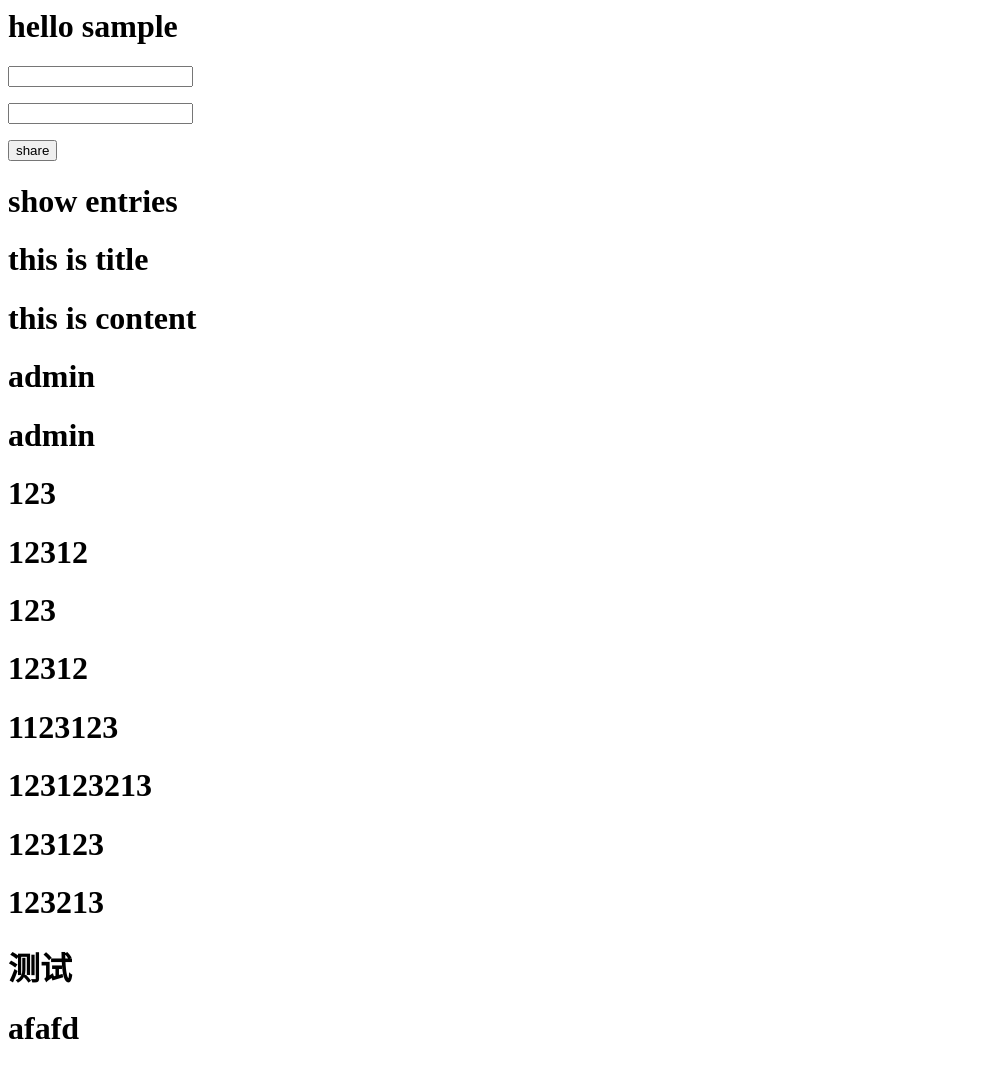
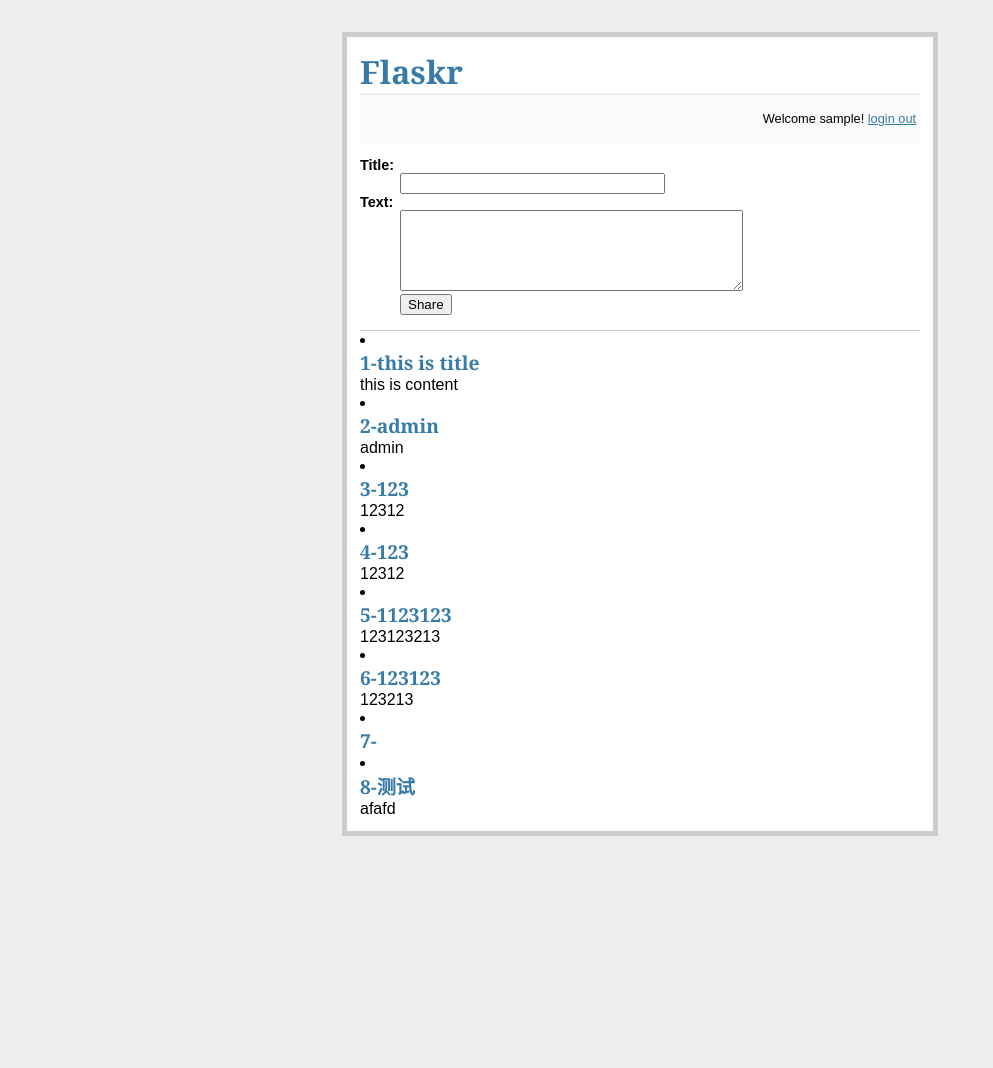
Before and after one commit to rhodesiaxlo/flask_example, a Flask app: page / in a window 1280 px wide. Shown: the whole page, without its empty margins (0-993 px from the left). After the commit the page ends 836 px from the top, so only its background shows below. Run offline with Flask 2, Linux system fonts and the light colour scheme; the visitor is signed in with stand-in values (Sample User, id 1); data comes from the database, SQL or seed files in the repository; both versions use the stored data as it was after the commit.

Commit message:
jinjia2 templates

```diff
--- /dev/null
+++ b/static/style.css
@@ -0,0 +1,18 @@
+body            { font-family: sans-serif; background: #eee; }
+a, h1, h2       { color: #377BA8; }
+h1, h2          { font-family: 'Georgia', serif; margin: 0; }
+h1              { border-bottom: 2px solid #eee; }
+h2              { font-size: 1.2em; }
+
+.page           { margin: 2em auto; width: 35em; border: 5px solid #ccc;
+                  padding: 0.8em; background: white; }
+.entries        { list-style: none; margin: 0; padding: 0; }
+.entries li     { margin: 0.8em 1.2em; }
+.entries li h2  { margin-left: -1em; }
+.add-entry      { font-size: 0.9em; border-bottom: 1px solid #ccc; }
+.add-entry dl   { font-weight: bold; }
+.metanav        { text-align: right; font-size: 0.8em; padding: 0.3em;
+                  margin-bottom: 1em; background: #fafafa; }
+.flash          { background: #CEE5F5; padding: 0.5em;
+                  border: 1px solid #AACBE2; }
+.error          { background: #F0D6D6; padding: 0.5em; }
--- /dev/null
+++ b/templates/layout.html
@@ -0,0 +1,18 @@
+<!doctype html>
+<title>Flaskr</title>
+
+<!--css -->
+<link rel="stylesheet" type="text/css" href="{{url_for('static',filename='style.css')}}">
+
+<div class="page">
+    <h1>Flaskr</h1>
+    <div class="metanav">
+        <!-- if user not login,show login button,otherwise ,show logout button -->
+        {% if not session.islogin %}
+            <a href="{{url_for('login')}}">login in</a>
+        {% else %}
+            <p>Welcome {{session.username}}! <a href="{{url_for('logout')}}">login out</a></p>
+        {% endif %}
+    </div>
+    {% block body %}{% endblock %}
+</div>
--- a/templates/show_entries.html
+++ b/templates/show_entries.html
@@ -1,22 +1,19 @@
-{% if session['islogin']: %}
-    <h1>hello {{session.username}}</h1>
-{% else: %}
-    <h1>loged out</h1>
+{% extends "layout.html" %}
+{% block body %}
+{% if session.islogin %}
+  <form action="{{ url_for('add_entry') }}" method=post class=add-entry>
+      <dl>
+        <dt>Title:
+        <dd><input type=text size=30 name=title>
+        <dt>Text:
+        <dd><textarea name=text rows=5 cols=40></textarea>
+        <dd><input type=submit value=Share>
+      </dl>
+    </form>
 {% endif %}
-
-
-<!-- if user login ,show this block -->
-{% if session.islogin: %}
-<form method="POST" action={{url_for('add_entry')}}>
-    <p><input name="title" value=""></p>
-    <p><input name="text" value=""></p>
-    <p><button type="submit">share</button></p>
-</form>
-{% endif %}
-
-
-<h1>show entries</h1>
-{% for i in entries %}
-<h1>{{i.title}}</h1>
-<h1>{{i.text}}</h1>
+{% for entry in entries %}
+    <li><h2>{{entry.id}}-{{ entry.title }}</h2>{{ entry.text|safe }}
+{% else %}
+    <li><em>Unbelievable.  No entries here so far</em>
 {% endfor %}
+{% endblock %}
```
Also changed, not shown: templates/login.html (+5 -2 lines), test2.db.
